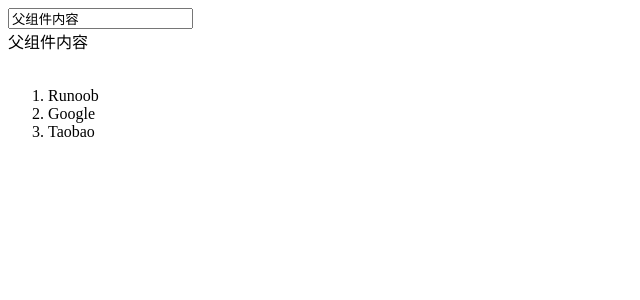
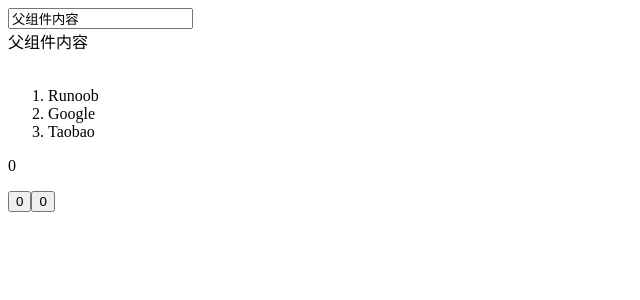
Before and after one commit to JiaLuo/myVueStudy, a Vue app: page /#/componentDemo in a window 1280 px wide. Shown: the top 300 px of the page, without its empty margins (0-640 px from the left). Built offline with nearby package versions, Linux system fonts and the light colour scheme.

Commit message:
组件自定义事件。（父组件是使用 props 传递数据给子组件，但如果子组件要把数据传递回去，就需要使用自定义事件！）

```diff
--- /dev/null
+++ b/src/components/customEvent.vue
@@ -0,0 +1,24 @@
+<template>
+    <button v-on:click="incrementHandler">{{counter}}</button>
+</template>
+
+<script>
+    export default {
+        name: "custom-event",
+        data:function(){
+          return{
+            counter:0
+          }
+        },
+      methods:{
+        incrementHandler:function () {
+          this.counter += 1;
+          this.$emit('increment')
+        }
+      }
+    }
+</script>
+
+<style scoped>
+
+</style>
--- a/src/pages/componentDemo.vue
+++ b/src/pages/componentDemo.vue
@@ -8,18 +8,26 @@
       <ol>
         <todo-item v-for="item in sites" :todo="item"></todo-item>
       </ol>
+
+      <div>
+        <p>{{total}}</p>
+        <button-counter v-on:increment="incrementTotal"></button-counter>
+        <button-counter v-on:increment="incrementTotal"></button-counter>
+      </div>
     </div>
 </template>
 
 <script>
    import customComponent from '../components/customComponent'
    import todoItem from '../components/todoItem'
+   import customEvent from '../components/customEvent'
 
     export default {
         name: "component-demo",
         components:{
           'v-customComponent':customComponent,
-          'todo-item':todoItem
+          'todo-item':todoItem,
+          'button-counter':customEvent,
         },
        data(){
           return{
@@ -28,9 +36,15 @@
               {text:'Runoob'},
               {text:'Google'},
               {text:'Taobao'}
-            ]
+            ],
+            total:0,
           }
-       }
+       },
+      methods:{
+        incrementTotal:function () {
+          this.total += 1;
+        }
+      }
     }
 </script>
 
```
